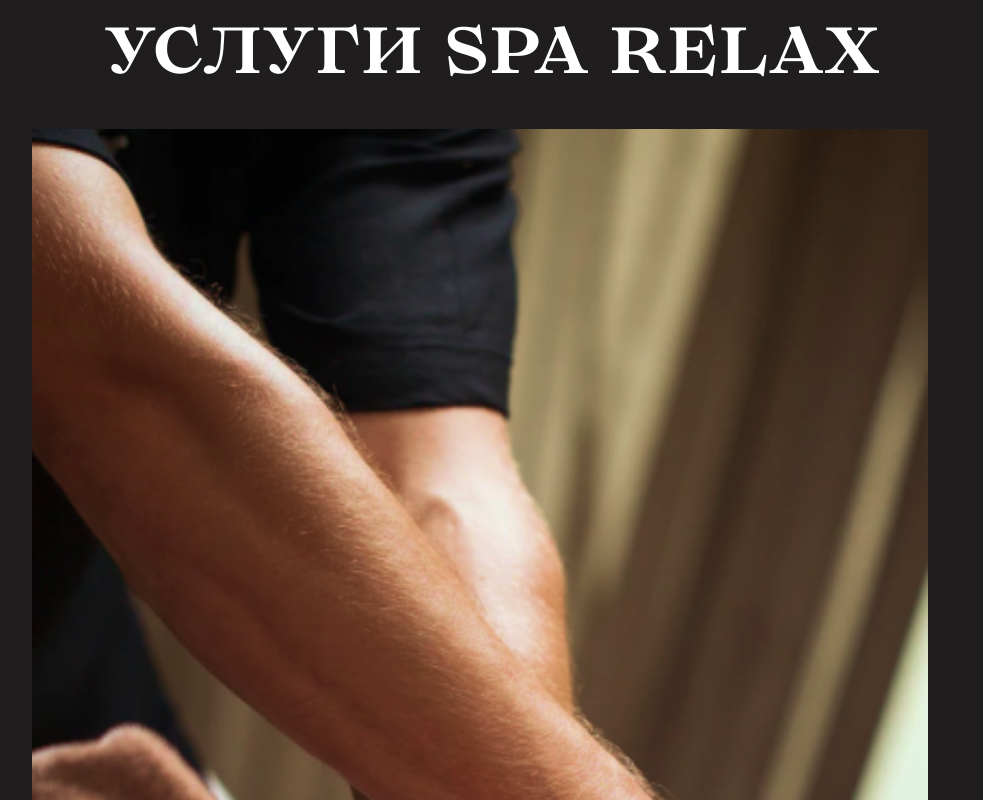
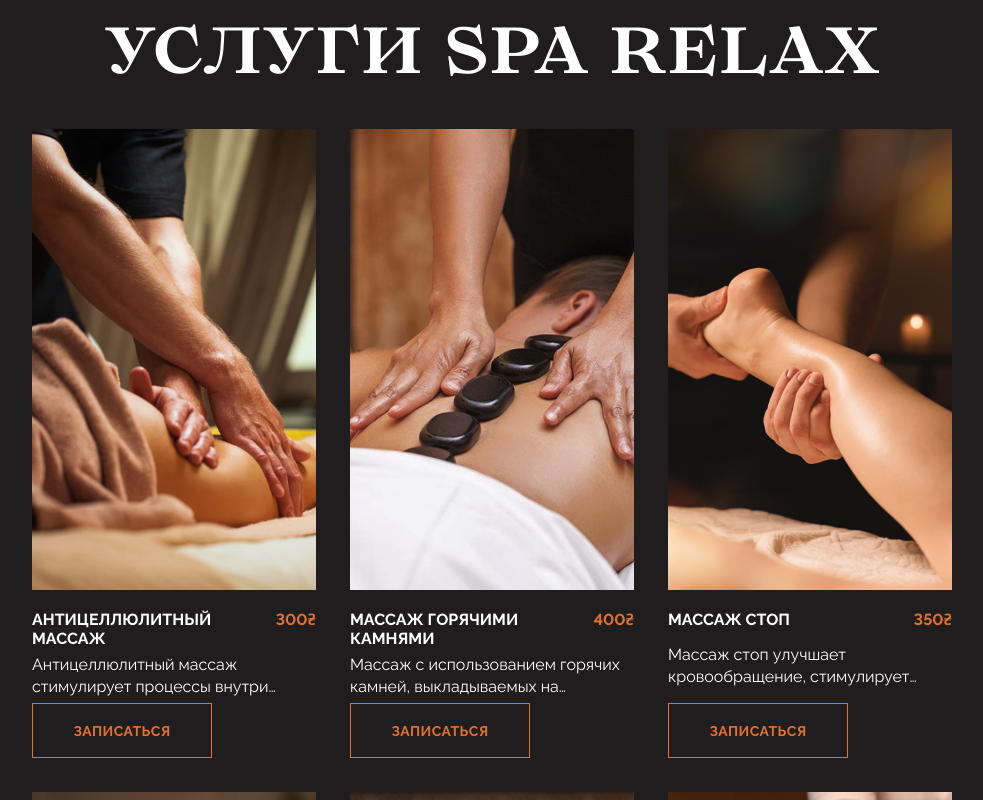
Before and after one commit to Stanislava98/SpaMassage, a React (Create React App) app: page / in a window 1280 px wide. Shown: the part 1560-2360 px from the top of the page, without its empty margins (148-1131 px from the left). Built offline with nearby package versions, Linux system fonts and the light colour scheme.

Commit message:
changed massage-cart on screen 1920

```diff
--- a/public/index.css
+++ b/public/index.css
@@ -21,4 +21,19 @@
     .massage-cart {
         width: 364px;
     }
+    .col-sm {
+        width: 100%;
+    }
+
+    .col-md {
+        width: 50%;
+    }
+
+    .col-lg {
+        width: 33.33%;
+    }
+
+    .col-xl {
+        width: 70%;
+    }
 }
--- a/src/main/massage-cards/MassageListInformation.js
+++ b/src/main/massage-cards/MassageListInformation.js
@@ -1,11 +1,15 @@
 import ImageList from '@mui/material/ImageList';
 import ImageListItem from '@mui/material/ImageListItem';
+import { useMediaQuery } from '@mui/material';
 import massages from 'fake-db/massages';
 import MassageCart from './MassageCart';
 
 const MassageListInformation = () => {
+  const isLargeScreen = useMediaQuery('(min-width: 1920px)');
+  const cols = isLargeScreen ? 4 : 3;
+
   return (
-    <ImageList style={{ marginTop: '30px', display: 'flex', flexWrap: 'wrap', gap: '34px' }}>
+    <ImageList cols={cols} gap={34} style={{ marginTop: '30px' }}>
       {massages.map((item, index) => (
         <ImageListItem key={index} className="massage-cart">
           <MassageCart massage={item} />
```
